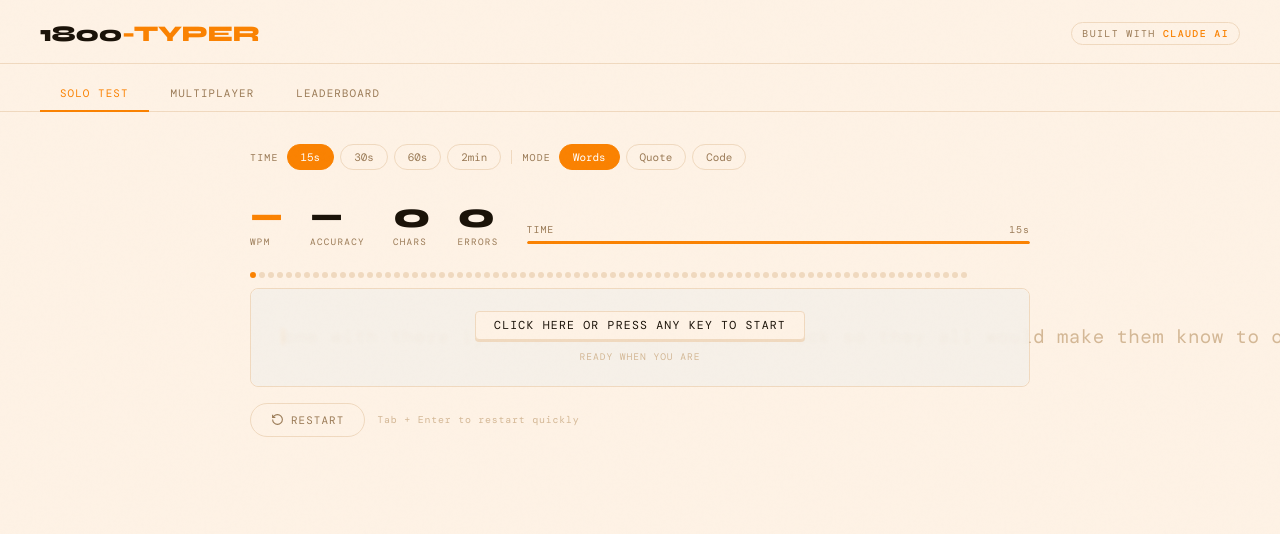
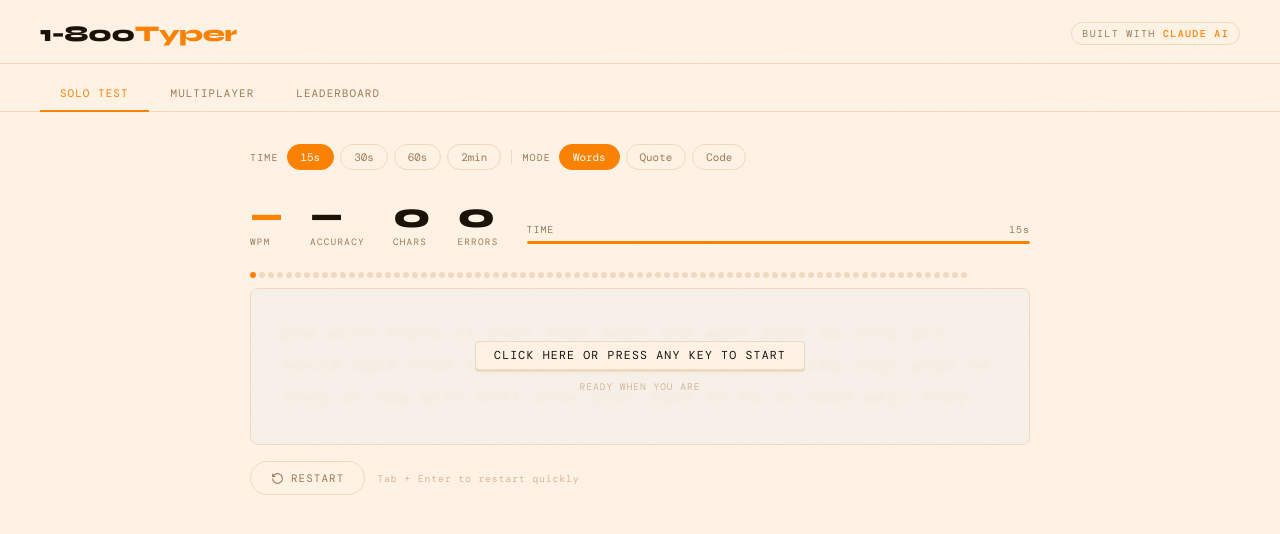
Before and after one commit to DerekInhoKim/1800-typer, a website: page index.html in a window 1280 px wide. Drawn offline with nearby package versions, Linux system fonts and the light colour scheme; a web font is replaced by a local one.

Commit message:
Add files via upload

```diff
--- a/index.html
+++ b/index.html
@@ -3,7 +3,7 @@
 <head>
 <meta charset="UTF-8">
 <meta name="viewport" content="width=device-width, initial-scale=1.0">
-<title>1800-TYPER</title>
+<title>1-800Typer</title>
 <script src="https://cdnjs.cloudflare.com/ajax/libs/socket.io/4.7.4/socket.io.min.js"></script>
 <style>
 @import url('https://fonts.googleapis.com/css2?family=DM+Mono:ital,wght@0,300;0,400;0,500;1,300&family=Syne:wght@400;700;800&display=swap');
@@ -130,16 +130,18 @@ header {
 .typing-card.err { animation: errShake 0.22s ease; border-color: var(--accent); }
 @keyframes errShake { 0%,100%{transform:translateX(0)} 25%{transform:translateX(-4px)} 75%{transform:translateX(4px)} }
 
-#text-display {
-  font-family: var(--mono); font-size: 1.2rem; line-height: 2.1;
+#text-display, #race-text-display {
+  font-family: var(--mono); font-size: 1.15rem; line-height: 2rem;
   letter-spacing: 0.02em; user-select: none;
+  white-space: normal; word-break: keep-all; overflow-wrap: normal;
+  display: block; max-height: 6.2rem; overflow: hidden;
 }
 .char { position: relative; transition: color 0.04s; }
 .char.correct { color: var(--green); }
 .char.wrong { color: var(--accent); background: var(--accent-soft); border-radius: 2px; }
 .char.pending { color: var(--ink-ghost); }
 .char.cursor::before {
-  content: ''; position: absolute; left: -1px; top: 4px; bottom: 4px;
+  content: ''; position: absolute; left: -1px; top: 15%; bottom: 15%;
   width: 2px; background: var(--accent); border-radius: 1px;
   animation: blink 1s step-end infinite;
 }
@@ -433,7 +435,7 @@ header {
 <body>
 
 <header>
-  <div class="logo">1800<span>-TYPER</span></div>
+  <div class="logo">1-800<span>Typer</span></div>
   <div class="header-right">
     <div class="tag">Built with <strong>Claude AI</strong></div>
   </div>
@@ -649,7 +651,7 @@ header {
 // ——— CONFIG — UPDATE THIS AFTER DEPLOYING YOUR SERVER ———
 const SERVER_URL = window.location.hostname === 'localhost'
   ? 'http://localhost:3001'
-  : '1800-typer-production.up.railway.app'; // <-- replace after deploy
+  : 'https://1800-typer-production.up.railway.app';
 
 // ——— Word banks ———
 const WORD_BANK = `the be to of and a in that have it for not on with he as you do at this but his by from they we say her she or an will my one all would there their what so up out if about who get which go me when make can like time no just him know take people into year your good some could them see other than then now look only come its over think also back after use two how our work first well way even new want because any these give day most us`.split(' ');
@@ -711,12 +713,13 @@ function buildDisplay(text) {
   for (let i = 0; i < text.length; i++) {
     const s = document.createElement('span');
     s.className = 'char pending' + (i === 0 ? ' cursor' : '');
-    s.textContent = text[i] === ' ' ? '\u00a0' : text[i];
+    s.textContent = text[i];
     s.dataset.char = text[i];
     d.appendChild(s); chars.push(s);
   }
   buildDots(text, 'progress-row');
 }
+
 
 function buildDots(text, rowId) {
   const row = document.getElementById(rowId);
@@ -775,7 +778,7 @@ document.getElementById('type-input').addEventListener('keydown', (e) => {
       currentIdx--;
       chars[currentIdx].className = 'char pending cursor';
       if (chars[currentIdx + 1]) chars[currentIdx + 1].classList.remove('cursor');
-    }
+        }
     updateLiveStats(); return;
   }
   if (e.key.length !== 1) return;
@@ -1147,7 +1150,7 @@ function buildRaceDisplay(text) {
   for (let i = 0; i < text.length; i++) {
     const s = document.createElement('span');
     s.className = 'char pending' + (i === 0 ? ' cursor' : '');
-    s.textContent = text[i] === ' ' ? '\u00a0' : text[i];
+    s.textContent = text[i];
     s.dataset.char = text[i];
     d.appendChild(s); raceChars.push(s);
   }
```
